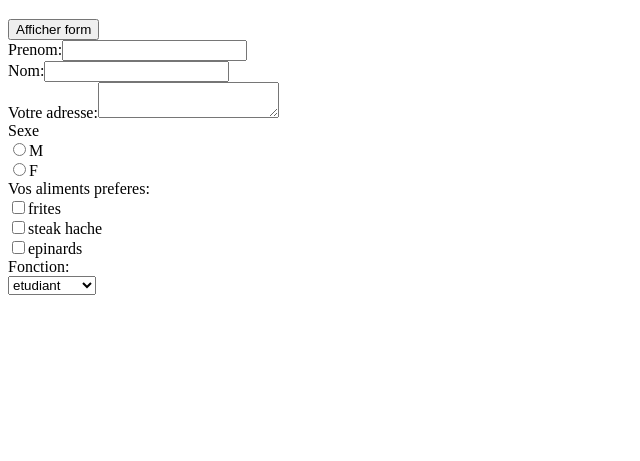
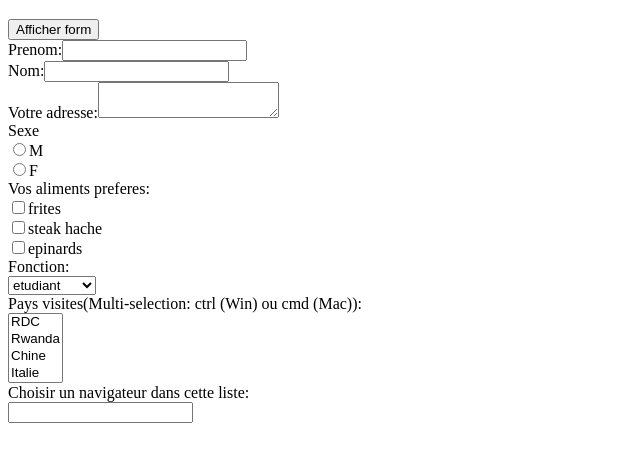
Before and after one commit to Bam92/wmf-test, a plain HTML site: page index.html in a window 1280 px wide. Both pictures are taken after a click on the button "Afficher form". Shown: the part 61-522 px from the top of the page, without its empty margins (0-640 px from the left). Drawn offline with Linux system fonts and the light colour scheme.

Commit message:
Add all required fields
the form builder can now implement all necessary fields as required. It's ok in most of browsers.

```diff
--- a/data.json
+++ b/data.json
@@ -33,5 +33,27 @@
             "enseignant",
             "ingenieur"
         ]
+    },
+    {
+        "title": "Pays visites",
+        "type": "multiple",
+        "enum":[
+            "RDC",
+            "Rwanda",
+            "Chine",
+            "Italie"
+        ]
+    },
+    {
+        "title": "Choisir un navigateur dans cette liste",
+        "type": "auto",
+        "enum":[
+            "Chrome",
+            "Firefox",
+            "Opera",
+            "Internet Explorer",
+            "Safari",
+            "Microsoft Edge"
+        ]
     }
 ]
--- a/index.html
+++ b/index.html
@@ -5,7 +5,9 @@
     <meta http-equiv="X-UA-Compatible" content="IE=edge">
     <title>Form Builder</title>
     <meta name="viewport" content="width=device-width, initial-scale=1">
-    <link rel="stylesheet" type="text/css" media="screen" href="styles.css" />
+    <!--
+    <link rel="stylesheet" type="text/css" media="screen" href="style.css" />
+    -->
 
 </head>
 <body>
@@ -65,6 +67,35 @@
                             }
                             break;
 
+                            case "multiple":
+                            $( "<div/>", {"class": "my-form-elt"}).text(val.title + "(Multi-selection: ctrl (Win) ou cmd (Mac)):").appendTo( "#myForm" );
+                            $( "<label>" ).attr( "for", val.title ).appendTo( "#myForm" );
+                            var multipleElt = $('<select multiple>').attr( {name: "country", id: "country"} );
+                                multipleElt.appendTo('#myForm');
+                            for ( i in val.enum ) {
+                                var optionElt = $( "<option>" ).attr( { value: val.enum[i] } );
+                                optionElt.text( val.enum[i] );
+                                $( "#country" ).append( optionElt ); // when I select select elt here it affects even
+                                // other select elements. For that purpose I select by Id.
+                                console.log(optionElt);
+                            }
+                            break;
+
+                            case "auto":
+                            $( "<div/>", {"class": "my-form-elt"}).text(val.title + ":").appendTo( "#myForm" );
+                            $( "<label>" ).attr( "for", val.title ).appendTo( "#myForm" );
+                            $( "<input>" ).attr( { list: "browsers", id: "myBrowser", name: "myBrowser"  } ).appendTo( "#myForm" );
+                            var datalistElt = $('<datalist>').attr( { id: "browsers" } );
+                                datalistElt.appendTo('#myForm');
+                            for ( i in val.enum ) {
+                                var optionElt = $( "<option>" ).attr( { value: val.enum[i] } );
+                                //optionElt.text( val.enum[i] );
+                                $( "datalist" ).append( optionElt ); // when I select select elt here it affects even
+                                // other select elements. For that purpose I select by Id.
+                                console.log(optionElt);
+                            }
+                            break;
+
                         default:
                             $( "<div/>", {"class": "my-form-elt"}).appendTo( "#myForm" );
                             $( "<label>" ).attr( "for", val.title ).html(val.title + ":<input type='text'> <br>").
```
